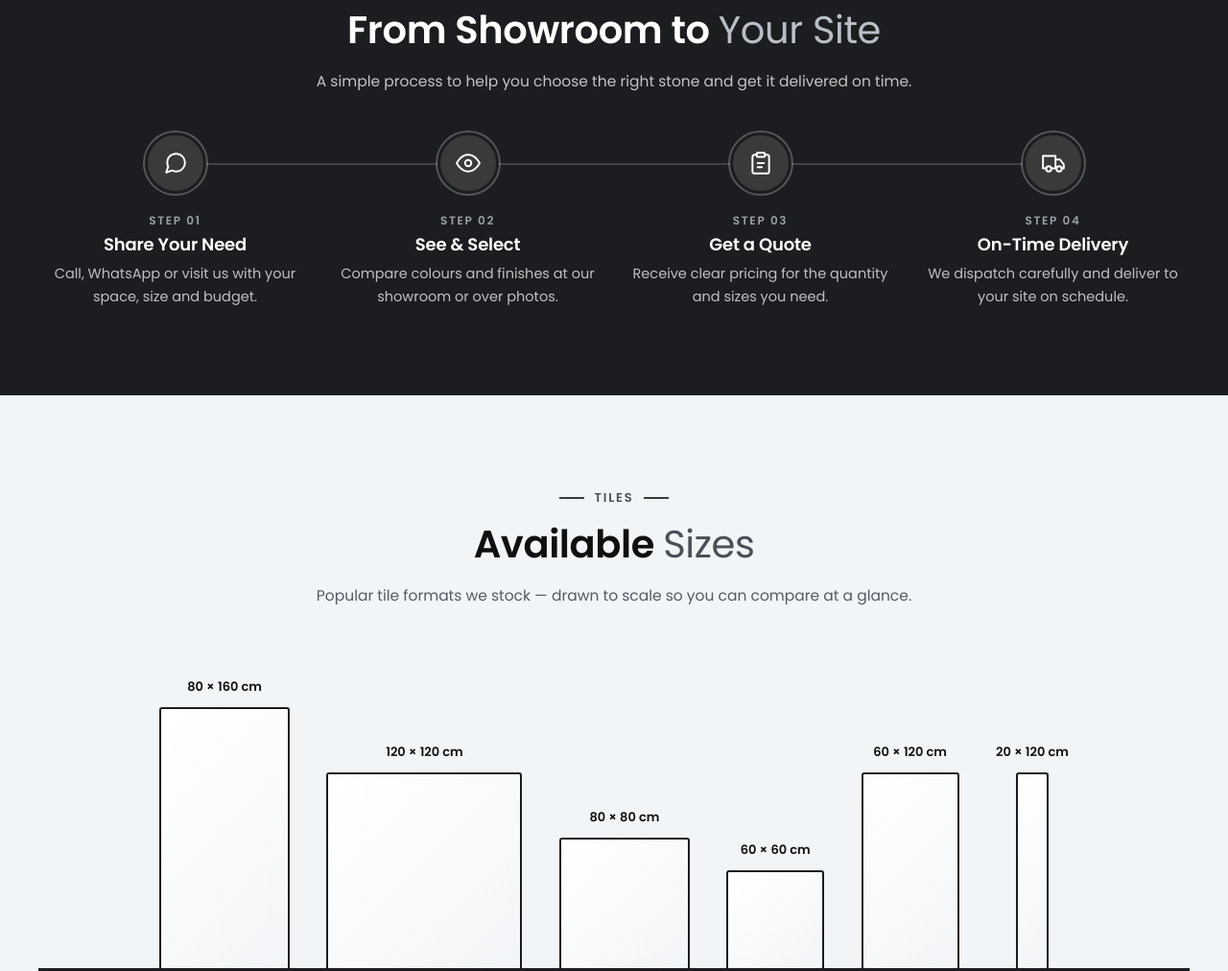
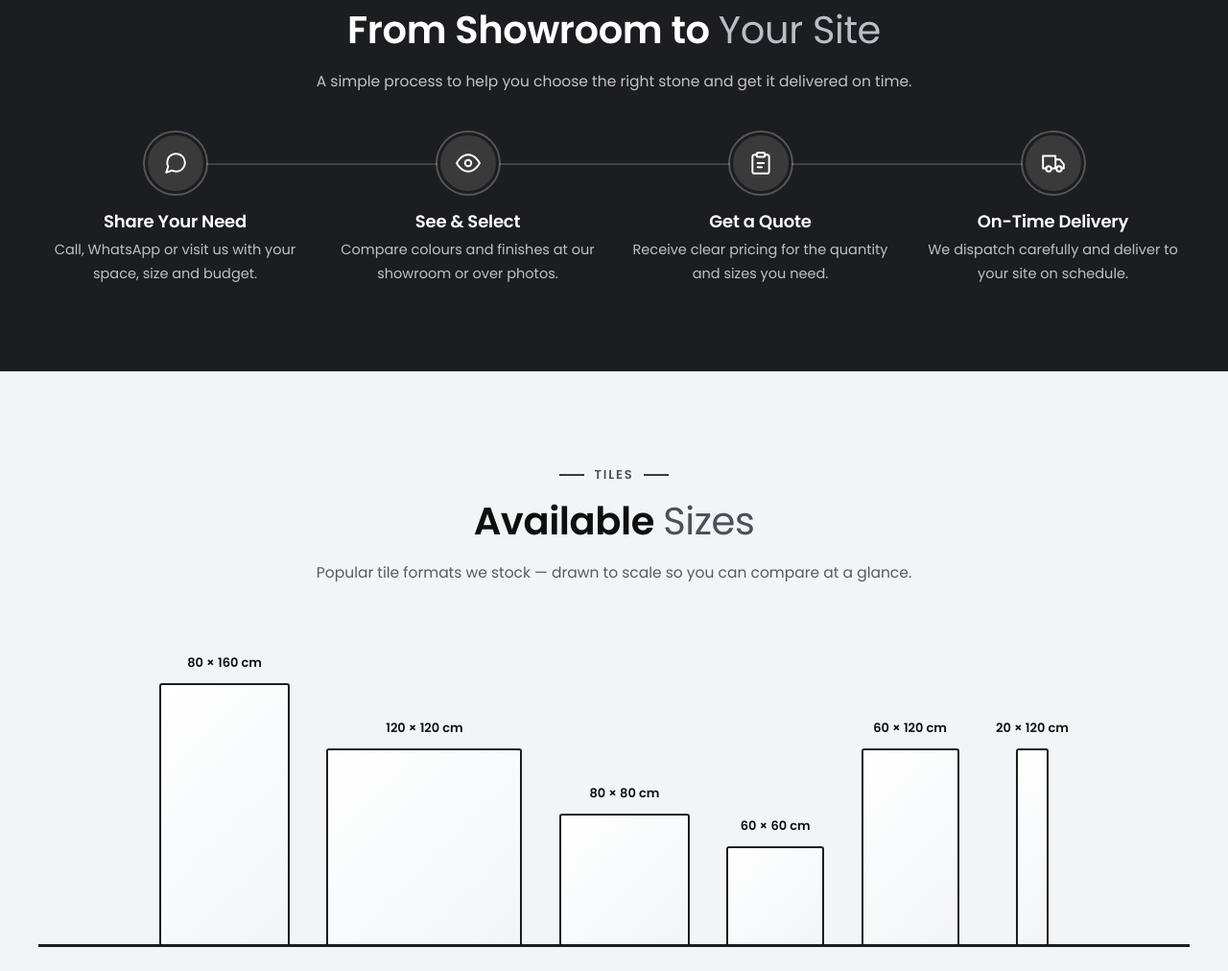
Before and after one commit to Gowtham-Sethupathi/jjgranites, a plain HTML site: page index.html in a window 1280 px wide. Shown: the part 4890-5902 px from the top of the page at 96% size. Drawn offline with Linux system fonts and the light colour scheme.

Commit message:
﻿Remove decorative numbering labels
Drop the "01 / 04" counters on the Products page and the "STEP 01-04"
labels in the home page process section, plus their styles.

Co-Authored-By: Claude Opus 5.5 <noreply@anthropic.com>

```diff
--- a/assets/css/style.css
+++ b/assets/css/style.css
@@ -312,7 +312,6 @@ p { margin: 0 0 1em; }
    Product ranges (products page)
    ========================================================= */
 .range .media { aspect-ratio: 16 / 11; }
-.range__num { font-size: 13px; font-weight: 600; letter-spacing: .14em; color: var(--stone-400); }
 .range h3.sub { font-size: 15px; text-transform: uppercase; letter-spacing: .1em; color: var(--stone-600); margin: 22px 0 12px; }
 .note { display: flex; gap: 12px; padding: 14px 16px; border-radius: var(--radius); background: var(--stone-50); border: 1px solid var(--line); font-size: 14.5px; color: var(--text); margin: 20px 0 0; }
 .note .icon { width: 20px; height: 20px; color: var(--stone-600); margin-top: 2px; }
@@ -358,7 +357,6 @@ p { margin: 0 0 1em; }
 .step { text-align: center; position: relative; }
 .step__dot { width: 64px; height: 64px; margin: 0 auto 18px; border-radius: 50%; display: grid; place-items: center; background: var(--stone-700); border: 3px solid var(--stone-900); box-shadow: 0 0 0 2px rgba(255,255,255,.25); color: #fff; }
 .step__dot .icon { width: 26px; height: 26px; }
-.step__no { display: block; font-size: 12px; letter-spacing: .14em; color: #9aa0a8; font-weight: 600; margin-bottom: 4px; }
 .step h3 { font-size: 18px; margin-bottom: 6px; }
 .step p { font-size: 14.5px; margin: 0; color: rgba(255,255,255,.72); }
 
@@ -550,7 +548,7 @@ p { margin: 0 0 1em; }
   .step { display: grid; grid-template-columns: 52px 1fr; gap: 0 16px; text-align: left; padding-bottom: 22px; }
   .step::before { content: ""; position: absolute; left: 25px; top: 52px; bottom: 0; width: 2px; background: rgba(255,255,255,.16); }
   .step:last-child::before { display: none; }
-  .step__dot { width: 52px; height: 52px; margin: 0; grid-row: span 3; }
+  .step__dot { width: 52px; height: 52px; margin: 0; grid-row: span 2; }
   .step__dot .icon { width: 22px; height: 22px; }
   .step h3 { margin: 0 0 2px; }
 
--- a/index.html
+++ b/index.html
@@ -203,10 +203,10 @@
           <p class="lead">A simple process to help you choose the right stone and get it delivered on time.</p>
         </div>
         <div class="process">
-          <div class="step"><div class="step__dot"><i data-icon="chat"></i></div><span class="step__no">STEP 01</span><h3>Share Your Need</h3><p>Call, WhatsApp or visit us with your space, size and budget.</p></div>
-          <div class="step"><div class="step__dot"><i data-icon="eye"></i></div><span class="step__no">STEP 02</span><h3>See &amp; Select</h3><p>Compare colours and finishes at our showroom or over photos.</p></div>
-          <div class="step"><div class="step__dot"><i data-icon="clipboard"></i></div><span class="step__no">STEP 03</span><h3>Get a Quote</h3><p>Receive clear pricing for the quantity and sizes you need.</p></div>
-          <div class="step"><div class="step__dot"><i data-icon="truck"></i></div><span class="step__no">STEP 04</span><h3>On-Time Delivery</h3><p>We dispatch carefully and deliver to your site on schedule.</p></div>
+          <div class="step"><div class="step__dot"><i data-icon="chat"></i></div><h3>Share Your Need</h3><p>Call, WhatsApp or visit us with your space, size and budget.</p></div>
+          <div class="step"><div class="step__dot"><i data-icon="eye"></i></div><h3>See &amp; Select</h3><p>Compare colours and finishes at our showroom or over photos.</p></div>
+          <div class="step"><div class="step__dot"><i data-icon="clipboard"></i></div><h3>Get a Quote</h3><p>Receive clear pricing for the quantity and sizes you need.</p></div>
+          <div class="step"><div class="step__dot"><i data-icon="truck"></i></div><h3>On-Time Delivery</h3><p>We dispatch carefully and deliver to your site on schedule.</p></div>
         </div>
       </div>
     </section>
```
Also changed, not shown: Products.html (+0 -4 lines).
